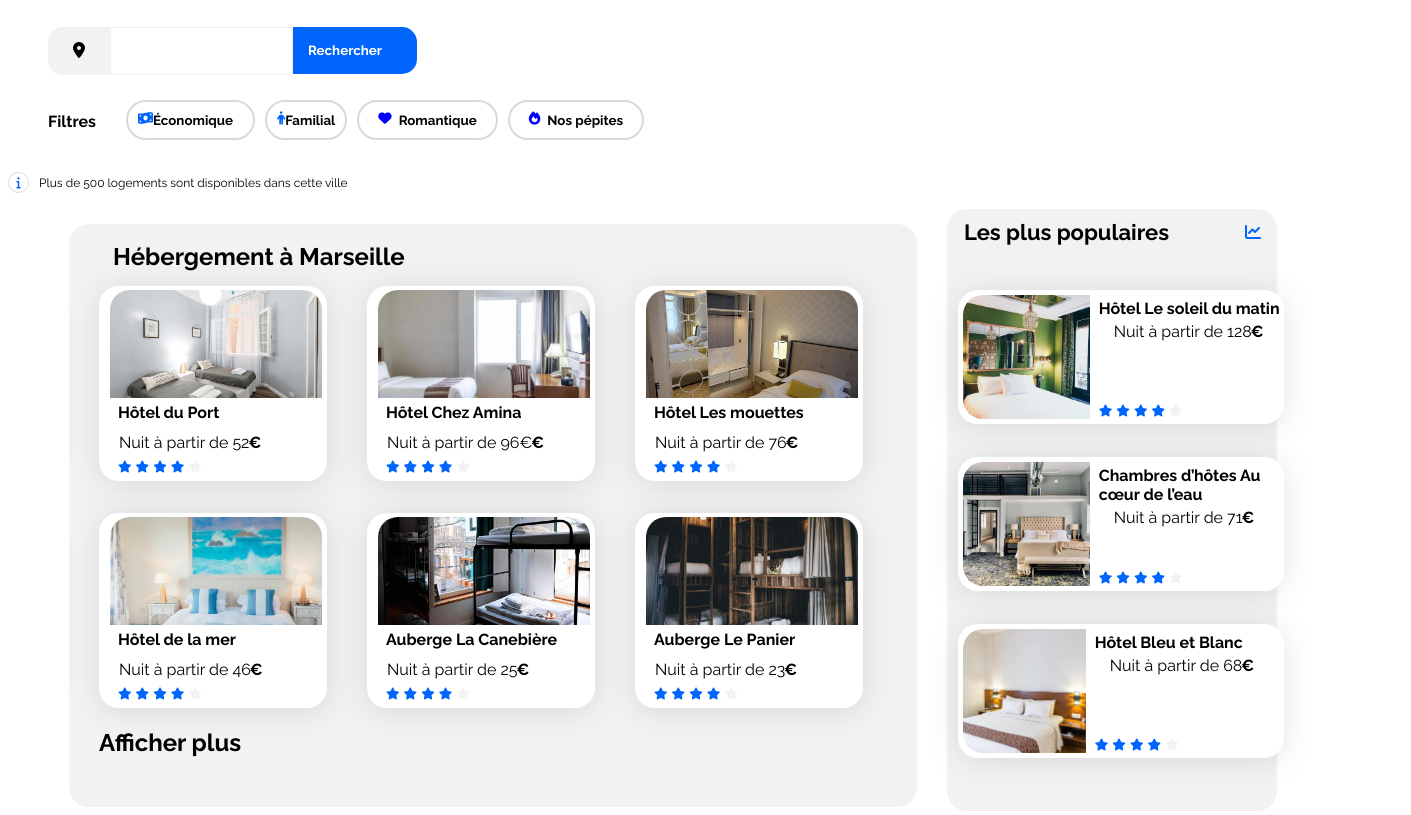
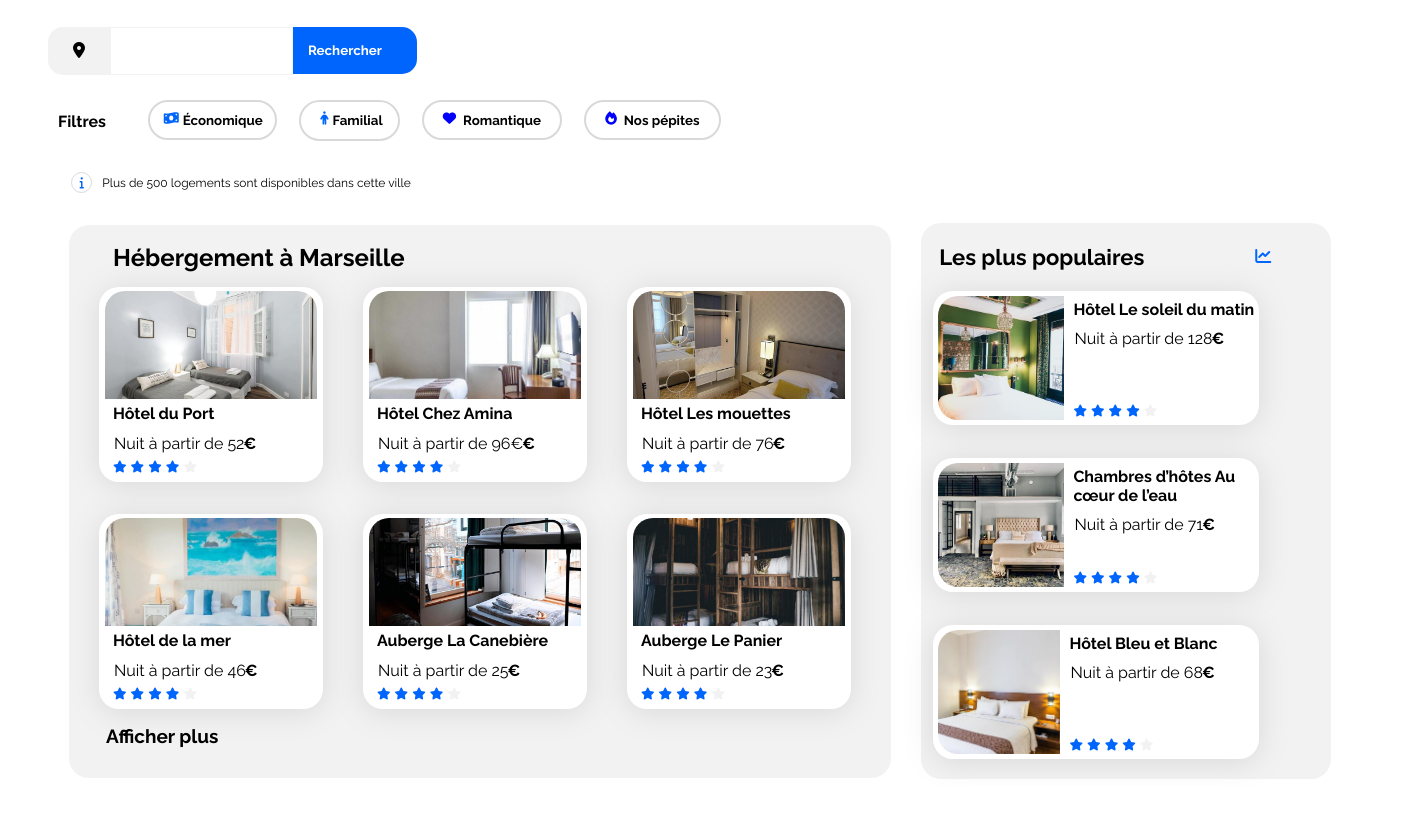
Before and after one commit to Arnold138/P, a plain HTML site: page booki-starter-code-master/index.html in a window 1280 px wide. Shown: the part 124-939 px from the top of the page, 1411 px wide, since content can reach past the window. After the commit the page ends 910 px from the top, so only its background shows below. Drawn offline with Linux system fonts and the light colour scheme.

Commit message:
rectification hebergement et poopulaire desktop

```diff
--- a/booki-starter-code-master/css/style.css
+++ b/booki-starter-code-master/css/style.css
@@ -19,9 +19,11 @@ body {
 }
 
 .main-container {
-    width: 108%;
+    width: 111%;
+    margin-top: 1%;
+    margin-bottom: 3px;
     max-width: 1430px;
-    padding: 0px 30px;
+    padding: 0px 20px 0px 30px;
     box-sizing: border-box;
 }
 
@@ -86,7 +88,7 @@ div.populaires-title h2 {
     /* justify-content: space-between; */
     align-items: center;
     /* margin-inline: 0px; */
-    /* margin-top: -21px; */
+    margin-top: 15px;
 }
 
 .populaires-cards .card {
@@ -116,7 +118,7 @@ div.populaires-title h2 {
 }
 
 .populaires-cards .card-subtitle {
-    margin: 0;
+    margin-left: -14px;
 }
 
 .populaires-cards .card-rating {
@@ -312,6 +314,7 @@ ul.filters {
     gap: 10px;
     list-style: none;
     margin: auto;
+    margin-left: 10px;
 }
 
 
@@ -397,7 +400,37 @@ i.fa-solid.fa-info {
 
 p.soustitress {
     font-size: 12px;
+    margin-left: 5%;
 }
+
+h2.afficher-plus {
+    font-size: 19px;
+    margin-bottom: 1px;
+    margin-left: 7px;
+    margin-top: 6%;
+}
+
+i.fa-solid.fa-money-bill-wave {
+    padding-left: 1%;
+    margin-left: 3%;
+}
+
+.economique strong {
+    padding-left: 4%;
+}
+.Familial strong {
+    padding-left: 5%;
+}
+
+button.Familial {
+    padding: 10px 19px 11px 19px;
+    gap: 2%;}
+
+li {padding-left: 1%;}
+
+
+
+
 /* a partir de la on inseres les hebergements */
 
 
@@ -425,8 +458,8 @@ section.hebergements .card {
     filter: drop-shadow(0px 3px 15px rgba(0, 0, 0, 0.1));
     padding-bottom: 42px;
     padding-top: 4px;
-    padding-left: 11px;
-    padding-right: 15px;
+    padding-left: 6px;
+    padding-right: 16px;
     width: fit-content;
     width: 202px;
     height: 149px;
@@ -447,6 +480,7 @@ section.hebergements {
     margin-left: -146px;
     margin-top: 19px;
     height: 57%;
+    padding-right: 0%;
     }
 
 .hebergements-cards .card {
@@ -521,7 +555,7 @@ p.card-subtitle {
 }
 
 section.populaires {
-    width: 90%;
+    width: 91%;
     height: 100%;
 }
 
@@ -533,14 +567,15 @@ h2.section-title {
 .populaires-title {
     margin: 4px;
     margin-left: 2%;
+    margin-bottom: -5%;
 }
 
 i.fa-solid.fa-chart-line {
-    margin-left: 291px;
-    margin-top: 15px;
+    margin-left: 326px;
+    margin-top: 25px;
 }
 
 .populaires-cards {
     width: 326px;
-    padding: 11px;
+    padding: 12px;
 }
--- a/booki-starter-code-master/index.html
+++ b/booki-starter-code-master/index.html
@@ -200,7 +200,7 @@
                         </a>
                     </div>
 
-                    <h2>Afficher plus</h2>
+                    <h2 class="afficher-plus"> Afficher plus</h2>
                 </section>
 
                 <div class="main-container">
```
